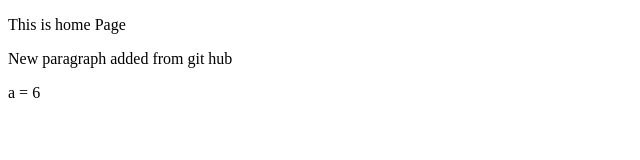
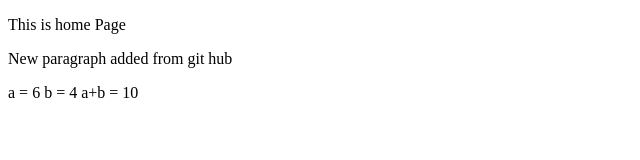
Before and after one commit to rupeshsm/git-test0, a plain HTML site: page home.html in a window 1280 px wide. Shown: the full height of the page, 0-640 px from the left. Drawn offline with Linux system fonts and the light colour scheme.

Commit message:
add code added

```diff
--- a/home.html
+++ b/home.html
@@ -9,7 +9,8 @@
     <p> New paragraph added from git hub</p>
 
     a = 6
-
+    b = 4
+    a+b = 10
 
 
   </body>
```
